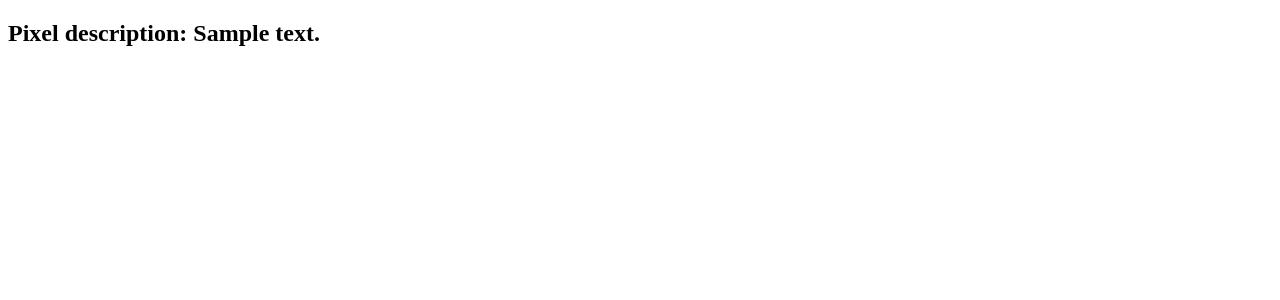
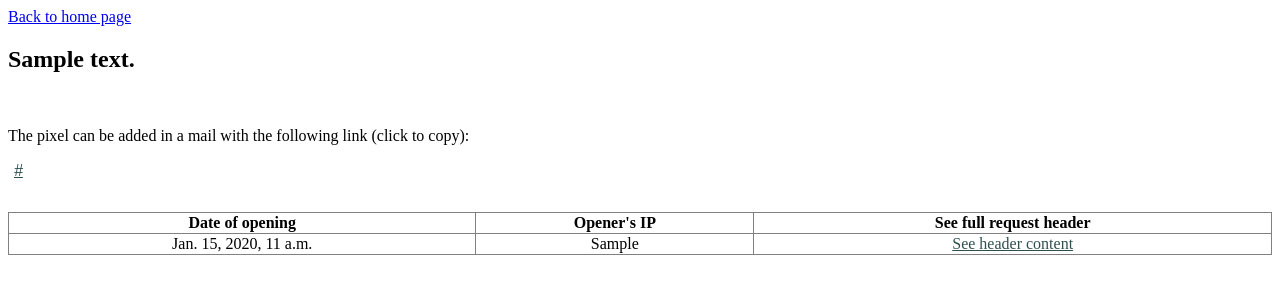
Before and after one commit to ilwan07/ShortView, a Django app: page /pixel/1 in a window 1280 px wide. Shown: the top 300 px of the page. Run offline with Django 5.2, Linux system fonts and the light colour scheme; a user stored in the database is signed in; tables that the repository leaves empty hold one stand-in row (values such as "Sample post").

Commit message:
added trackers table on pixel page with ability to copy link and see tracker header

```diff
--- a/pixelspy/models.py
+++ b/pixelspy/models.py
@@ -5,6 +5,16 @@ from django.contrib.auth.models import User
 import datetime
 
 # Create your models here.
+
+class Profile(models.Model):
+    """
+    a model to store a user profile, with all its settings, data and preferences
+    """
+    user = models.OneToOneField(User, on_delete=models.CASCADE)
+    hide_expired = models.BooleanField("hide expired pixels", default=False)
+    default_lifetime = models.DurationField("default pixel life duration", default=datetime.timedelta(0))
+
+
 class Pixel(models.Model):
     """
     a model to represent a tracking pixel with its attributes
--- a/pixelspy/static/pixelspy/style.css
+++ b/pixelspy/static/pixelspy/style.css
@@ -1,15 +1,46 @@
-ul a {
+ul.pixels a {
   text-decoration: none;
 }
 
-li.read {
+ul.pixels li {
+  font-size: 1.2rem;
+}
+
+ul.pixels li.read {
   color: green;
 }
 
-li.unread {
+ul.pixels li.unread {
   color: orange;
 }
 
-li.inactive {
+ul.pixels li.inactive {
   text-decoration: line-through;
 }
+
+button.pixelurl {
+  text-decoration: underline;
+  background: transparent;
+  border: none;
+  cursor: grab;
+  font-size: 1rem;
+  color: darkslategrey;
+}
+
+table.trackers {
+  width: 100%;
+  border-collapse: collapse;
+  text-align: center;
+}
+
+table.trackers th, table.trackers tr, table.trackers td {
+  border: 1px solid grey;
+}
+
+a.headerlink {
+  color: darkslategrey;
+}
+
+p#copyconfirm {
+  color: darkslategrey;
+}
--- a/pixelspy/templates/pixelspy/login.html
+++ b/pixelspy/templates/pixelspy/login.html
@@ -9,7 +9,7 @@
     <link rel="shortcut icon" type="image/png" href="{% static 'pixelspy/assets/icon_16.png' %}">
 </head>
 <body>
-    <a href="{% url 'index' %}">Back to home page</a>
+    <a href="{% url 'index' %}">Back to index page</a>
     <form action="{% url 'loginpage' %}" method="post">
         {% csrf_token %}
         {% if error %}<p><strong>{{ error }}</strong></p>{% endif %}
--- a/pixelspy/templates/pixelspy/view_pixel.html
+++ b/pixelspy/templates/pixelspy/view_pixel.html
@@ -9,6 +9,39 @@
     <link rel="shortcut icon" type="image/png" href="{% static 'pixelspy/assets/icon_16.png' %}">
 </head>
 <body>
-    <h2>Pixel description: {{ pixel.description }}</h2>
+    <a href="{% url 'index' %}">Back to home page</a>
+    <h2>{{ pixel.description }}</h2>
+    <br>
+    <p>The pixel can be added in a mail with the following link (click to copy):</p>
+    <button onclick="copy_link()" class="pixelurl"><i>{{ pixel.url }}</i></button>
+    <small> <p id="copyconfirm"></p> </small>
+    <br>
+    {% if trackers|length == 0 %}
+    <p>The email containing the pixel hasn't been opened yet, no tracker available.</p>
+    {% else %}
+    <table class="trackers">
+        <tr>
+            <th>Date of opening</th>
+            <th>Opener's IP</th>
+            <th>See full request header</th>
+        </tr>
+        {% for tracker in trackers %}
+        <tr>
+            <td>{{ tracker.date }}</td>
+            <td>{{ tracker.ip }}</td>
+            <td> <a target="_blank" href="{% url 'view_tracker' pixel.id tracker.id %}" class="headerlink">See header content</a> </td>
+        </tr>
+        {% endfor %}
+    </table>
+    {% endif %}
+
+    <script>
+        function copy_link() {
+            navigator.clipboard.writeText("{{ pixel.url }}");
+            copy_confirm = document.getElementById("copyconfirm");
+            copy_confirm.innerHTML = "Link copied!";
+            setTimeout(() => { copy_confirm.innerHTML = ""; }, 2000);
+        }
+    </script>
 </body>
 </html>
--- a/pixelspy/views.py
+++ b/pixelspy/views.py
@@ -84,19 +84,44 @@ def view_pixel(request: HttpRequest, pixel_id: int):
     """
     if not request.user.is_authenticated:
         return redirect("loginpage")
+    # verify that the pixel exists
     try:
         pixelObject = Pixel.objects.get(id=pixel_id)
     except Pixel.DoesNotExist:
         raise Http404("Pixel does not exist")
     else:
+        # check that the user owns the pixel, then display the page
         if pixelObject.owner == request.user:
-            return render(request, "pixelspy/view_pixel.html", {"pixel": pixelObject})
+            return render(request, "pixelspy/view_pixel.html", {"pixel": pixelObject,
+                                                                "trackers": pixelObject.tracker_set.all()})
         else:
             raise PermissionDenied("You are not the owner of this pixel")
 
-def view_tracker(request: HttpRequest, pixel_id: int, tracker_id: int):
+def view_tracker(request: HttpRequest, pixel_id:int, tracker_id:int):
     """
-    displays the data from a tracker if it exists and comes from the correct pixel
-    the use of a pixel id too is for ease of navigation with the url structure
+    view the full header of a request to the pixel, also verifies if the url is consistent
+    the used url contains the pixel id for the sake of easy url navigation for the user
     """
-    return HttpResponse("<h1>TODO</h1>")  #TODO
+    if not request.user.is_authenticated:
+        return redirect("loginpage")
+    # verify that the pixel exists
+    try:
+        pixelObject = Pixel.objects.get(id=pixel_id)
+    except Pixel.DoesNotExist:
+        raise Http404("Pixel does not exist")
+    else:
+        # verify that the tracker exists
+        try:
+            trackerObject = Tracker.objects.get(id=tracker_id)
+        except Tracker.DoesNotExist:
+            raise Http404("Tracker does not exist")
+        else:
+            # verify that the tracker belongs to the pixel
+            if trackerObject not in pixelObject.tracker_set.all():
+                raise Http404("The tracker is not from the given pixel")
+            else:
+                # check that the user owns the pixel, then display the header in plaintext
+                if pixelObject.owner == request.user:
+                    return HttpResponse(trackerObject.header)
+                else:
+                    raise PermissionDenied("You are not the owner of the pixel associated to this tracker")
```
Also changed, not shown: pixelspy/templates/pixelspy/home.html (+2 -9 lines), pixelspy/migrations/0010_profile.py (added).
